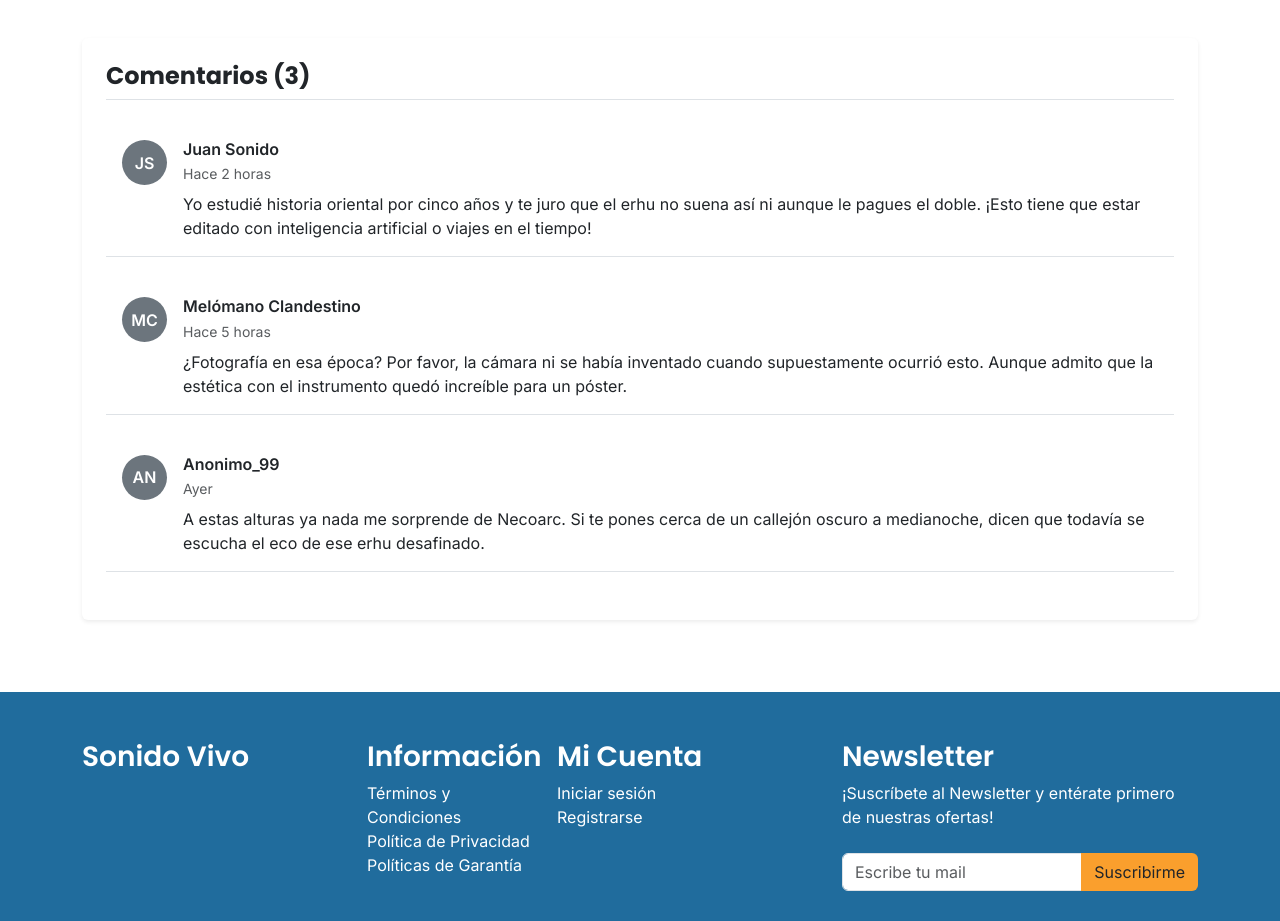
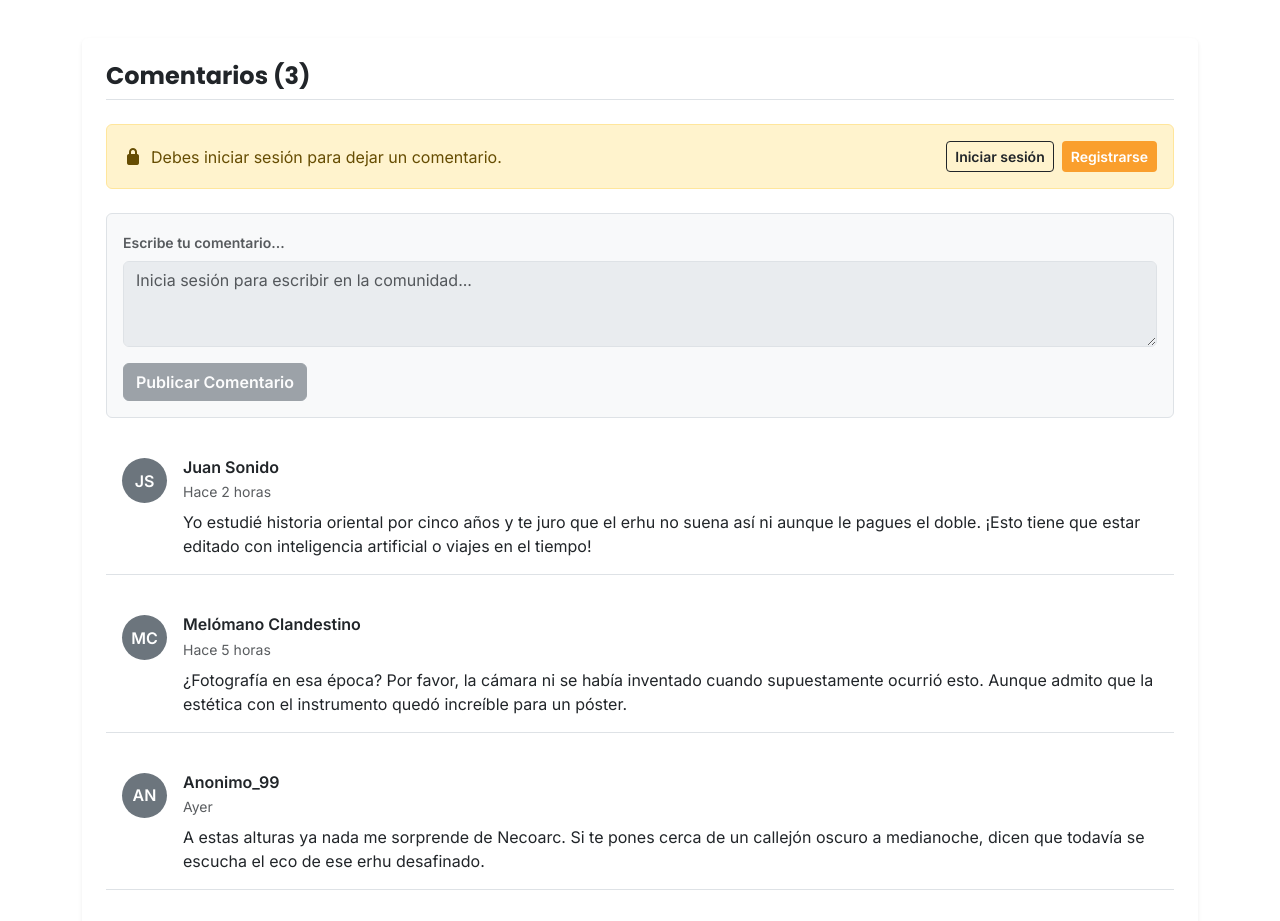
Before and after one commit to pepestack/Sonido-Vivo, a React (Vite) app: page /blog/1 in a window 1280 px wide. Shown: the part 1060-1981 px from the top of the page. Built offline with nearby package versions, Linux system fonts and the light colour scheme.

Commit message:
feat: agregar formulario visual de comentarios bloqueado

```diff
--- /dev/null
+++ b/src/components/molecules/FormularioComentario/FormularioComentario.jsx
@@ -0,0 +1,57 @@
+import { Alert, Form } from "react-bootstrap";
+import { Boton } from "../../atoms/Boton/Boton";
+
+export function FormularioComentario({ onNavegar }) {
+  return (
+    <>
+      <Alert
+        variant="warning"
+        className="d-flex flex-column flex-md-row align-items-md-center justify-content-between gap-3 mb-4"
+      >
+        <div>
+          <i className="fa-solid fa-lock me-2"></i>
+          Debes iniciar sesión para dejar un comentario.
+        </div>
+
+        <div className="d-flex gap-2">
+          <Boton
+            variante="outline-dark"
+            tamano="sm"
+            className="fw-bold"
+            onClick={() => onNavegar("/login")}
+          >
+            Iniciar sesión
+          </Boton>
+
+          <Boton
+            variante="naranja"
+            tamano="sm"
+            className="text-white fw-bold"
+            onClick={() => onNavegar("/registro")}
+          >
+            Registrarse
+          </Boton>
+        </div>
+      </Alert>
+
+      <div className="mb-4 bg-light p-3 rounded border">
+        <Form.Group className="mb-3" controlId="nuevo-comentario">
+          <Form.Label className="small fw-bold text-muted">
+            Escribe tu comentario...
+          </Form.Label>
+
+          <Form.Control
+            as="textarea"
+            rows={3}
+            placeholder="Inicia sesión para escribir en la comunidad..."
+            disabled
+          />
+        </Form.Group>
+
+        <Boton variante="secondary" className="fw-bold" disabled>
+          Publicar Comentario
+        </Boton>
+      </div>
+    </>
+  );
+}
--- a/src/components/organisms/SeccionComentarios/SeccionComentarios.jsx
+++ b/src/components/organisms/SeccionComentarios/SeccionComentarios.jsx
@@ -1,14 +1,17 @@
 import { CajaComentarios } from "../../molecules/CajaComentarios/CajaComentarios";
+import { FormularioComentario } from "../../molecules/FormularioComentario/FormularioComentario";
 import { Texto } from "../../atoms/Texto/Texto";
 import { Titulo } from "../../atoms/Titulo/Titulo";
 
-export function SeccionComentarios({ comentarios }) {
+export function SeccionComentarios({ comentarios, onNavegar }) {
   return (
     <section className="card shadow-sm border-0 p-4 bg-white">
 
       <Titulo nivel={3} className="fw-bold mb-4 fs-4 border-bottom pb-2">
         Comentarios ({comentarios.length})
       </Titulo>
+
+      <FormularioComentario onNavegar={onNavegar} />
 
       {comentarios.map((comentario) => (
         <CajaComentarios
--- a/src/pages/DetalleBlogPage.jsx
+++ b/src/pages/DetalleBlogPage.jsx
@@ -60,7 +60,10 @@ export default function DetalleBlogPage() {
         </div>
       </Card>
 
-      <SeccionComentarios comentarios={blog.comentarios} />
+      <SeccionComentarios
+        comentarios={blog.comentarios}
+        onNavegar={navigate}
+      />
     </PlantillaPublica>
   );
 }
```
